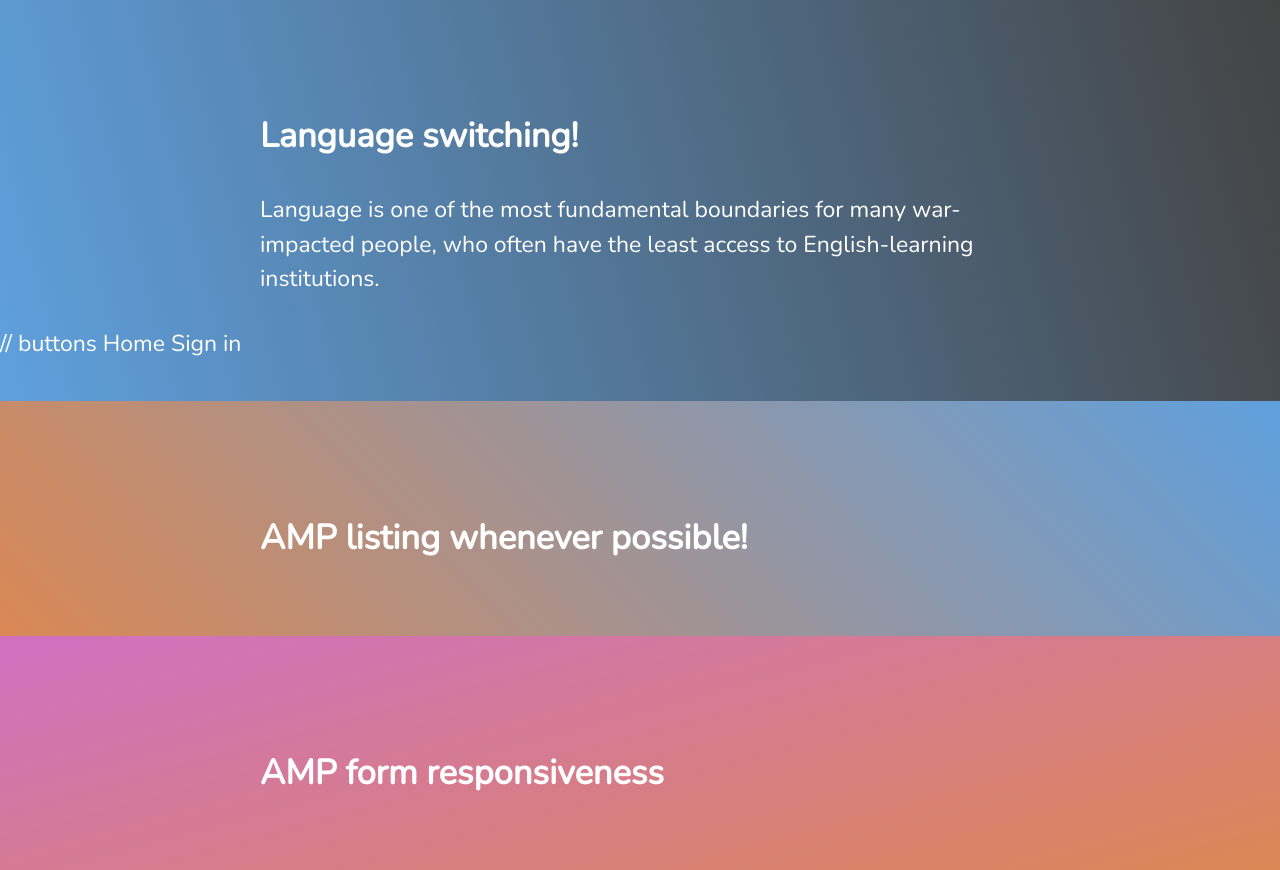
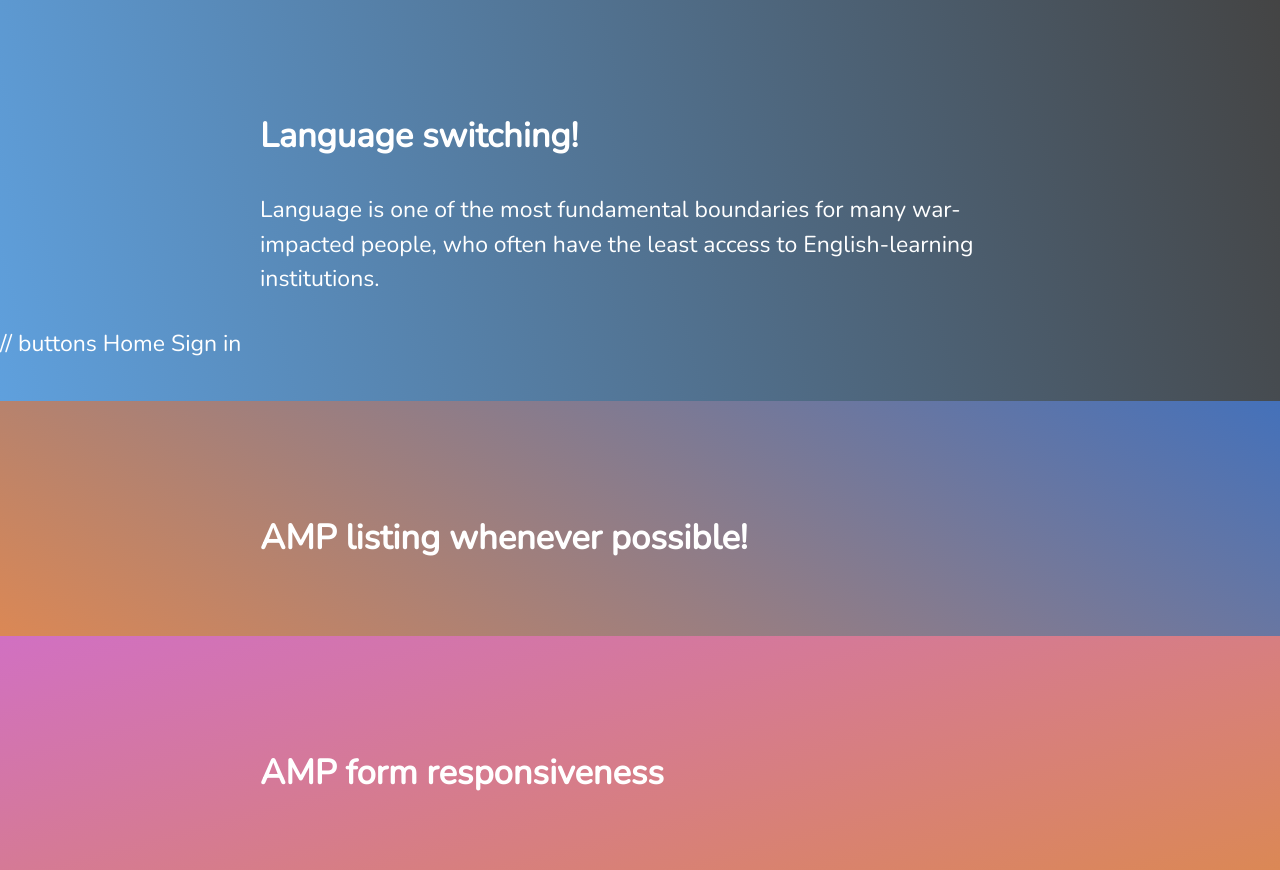
Before and after one commit to leviclancy/amp-lab, a PHP site: page / in a window 1280 px wide. Shown: the part 503-1373 px from the top of the page. Run offline with PHP 8.4, Linux system fonts and the light colour scheme; some libraries are stand-ins or nearby versions.

Commit message:
Update style.css

```diff
--- a/style.css
+++ b/style.css
@@ -53,7 +53,7 @@ h2 {
   }
 
 #block-amp-list {
-  background-image: linear-gradient(45deg, #db8855, #5fa0dd);
+  background-image: linear-gradient(30deg, #db8855, #4471ba);
   padding: 40px 0;
   color: #fff;
   }
```
